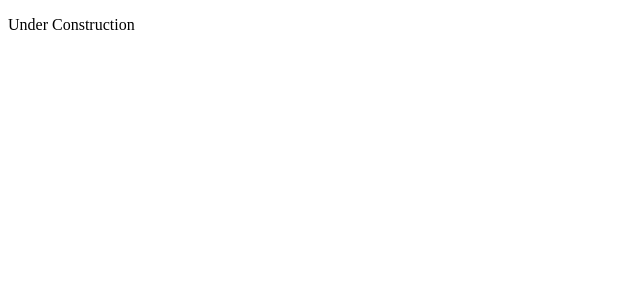
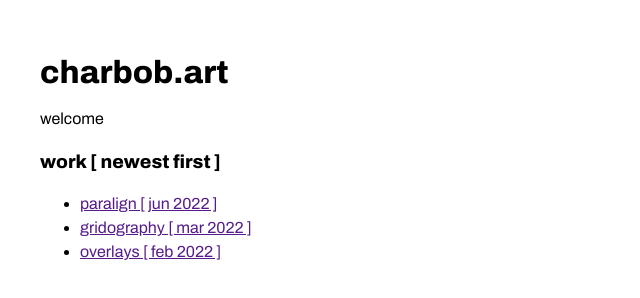
Before and after one commit to charbob-art/site, a plain HTML site: page index.html in a window 1280 px wide. Shown: the whole page, without its empty margins (0-640 px from the left). Drawn offline with Linux system fonts and the light colour scheme.

Commit message:
began adding content

```diff
--- a/index.html
+++ b/index.html
@@ -3,11 +3,30 @@
 
 <head>
     <meta charset="utf-8" />
+    <link rel="preconnect" href="https://fonts.googleapis.com">
+    <link rel="preconnect" href="https://fonts.gstatic.com" crossorigin>
+    <link href="https://fonts.googleapis.com/css2?family=Archivo:wght@100;400;800&display=swap" rel="stylesheet">
+    <link rel="stylesheet" type="text/css" href="style.css">
     <title>charbob.art</title>
 </head>
 
 <body>
-    <p>Under Construction</p>
+    <h1>charbob.art</h1>
+
+    <p>welcome</p>
+
+    <h3>work [ newest first ]</h3>
+    <ul>
+        <li>
+            <a href="">paralign [ jun 2022 ]</a>
+        </li>
+        <li>
+            <a href="">gridography [ mar 2022 ]</a>
+        </li>
+        <li>
+            <a href="">overlays [ feb 2022 ]</a>
+        </li>
+    </ul>
 </body>
 
 </html>
--- /dev/null
+++ b/style.css
@@ -0,0 +1,13 @@
+/* general */
+
+html,
+body {
+    margin: 0;
+    padding: 0;
+    font-family: 'Archivo', sans-serif;
+    line-height: 150%;
+}
+
+body {
+    padding: 40px;
+}
```
Also changed, not shown: 1 other file.
